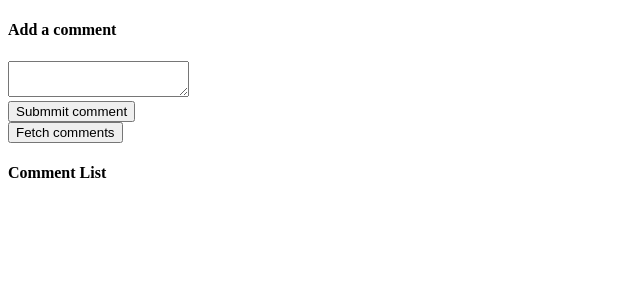
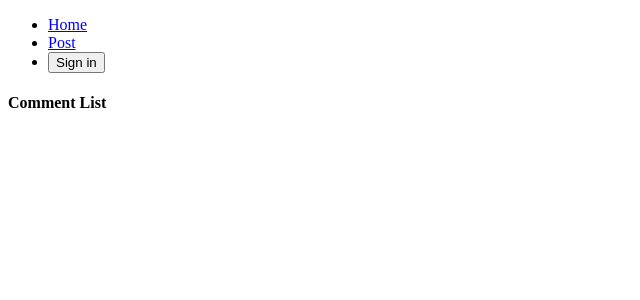
Before and after one commit to carlagromero/basic-comments-app, a React (Create React App) app: page / in a window 1280 px wide. Shown: the top 300 px of the page, without its empty margins (0-640 px from the left). Built offline with nearby package versions, Linux system fonts and the light colour scheme.

Commit message:
chore: implement HOC to handling private routes

```diff
--- a/src/App.js
+++ b/src/App.js
@@ -1,11 +1,34 @@
+import { Link, Route } from 'react-router-dom';
 import CommentBox from 'components/CommentBox';
 import CommentList from 'components/CommentList';
+import { useSelector, useDispatch } from 'react-redux';
+import * as actions from 'actions';
 
 function App() {
+  const dispatch = useDispatch();
+  const isLoggedIn = useSelector(state => state.auth);
+
+  const handleSignIn = () => {
+    dispatch(actions.changeAuth(!isLoggedIn));
+  }
+
+  const button = () => (
+    isLoggedIn ? <button onClick={handleSignIn}>Sign out</button> : <button onClick={handleSignIn}>Sign in</button>
+  );
+
+  const navBar = () => (
+    <ul>
+      <li><Link to="/">Home</Link></li>
+      <li><Link to="/post">Post</Link></li>
+      <li>{button()}</li>
+    </ul>
+  )
+
   return (
     <div>
-      <CommentBox />
-      <CommentList />
+      {navBar()}
+      <Route path='/post' component={CommentBox} />
+      <Route path='/' exact component={CommentList} />
     </div>
   );
 }
--- a/src/actions/index.js
+++ b/src/actions/index.js
@@ -1,5 +1,5 @@
 import axios from 'axios';
-import { FETCH_COMMENTS, SAVE_COMMENT } from 'actions/types';
+import { FETCH_COMMENTS, SAVE_COMMENT, CHANGE_AUTH } from 'actions/types';
 
 const saveComment = comment => ({
   type: SAVE_COMMENT,
@@ -16,4 +16,9 @@ const fetchComments = async () => {
   }
 }
 
-export { saveComment, fetchComments };
+const changeAuth = isLoggedIn => ({
+  type: CHANGE_AUTH,
+  payload: isLoggedIn,
+})
+
+export { saveComment, fetchComments, changeAuth };
--- a/src/actions/types.js
+++ b/src/actions/types.js
@@ -1,2 +1,3 @@
 export const SAVE_COMMENT = 'save_comment';
 export const FETCH_COMMENTS = 'fetch_comments';
+export const CHANGE_AUTH = 'change_auth';
--- a/src/components/CommentBox.js
+++ b/src/components/CommentBox.js
@@ -1,6 +1,7 @@
 import React from 'react';
 import { useDispatch } from 'react-redux';
 import { saveComment, fetchComments } from 'actions';
+import requireAuth from 'components/requireAuth';
 
 const CommentBox = () => {
   const dispatch = useDispatch();
@@ -35,4 +36,4 @@ const CommentBox = () => {
   );
 };
 
-export default CommentBox;
+export default requireAuth(CommentBox);
--- /dev/null
+++ b/src/components/requireAuth.js
@@ -0,0 +1,19 @@
+import React from 'react';
+import { useHistory } from 'react-router-dom';
+import { useSelector } from 'react-redux';
+
+const requireAuth = Component => ({ ...props }) => {
+  const history = useHistory();
+  const isLoggedIn = useSelector(state => state.auth);
+
+  React.useEffect(() => {
+    if(!isLoggedIn) {
+      history.push('/');
+    }
+  });
+
+
+  return <Component {...props} />;
+};
+
+export default requireAuth;
--- a/src/index.js
+++ b/src/index.js
@@ -1,5 +1,6 @@
 import React from 'react';
 import ReactDOM from 'react-dom';
+import { BrowserRouter as Router, Route } from 'react-router-dom';
 import App from './App';
 import reportWebVitals from './reportWebVitals';
 import Root from 'Root';
@@ -7,7 +8,9 @@ import Root from 'Root';
 ReactDOM.render(
   <React.StrictMode>
     <Root>
-      <App />
+      <Router>
+        <Route path='' component={App} />
+      </Router>
     </Root>
   </React.StrictMode>,
   document.getElementById('root')
--- /dev/null
+++ b/src/reducers/auth.js
@@ -0,0 +1,12 @@
+import { CHANGE_AUTH } from 'actions/types';
+
+const authReducer = (state = false, action) => {
+  switch (action.type) {
+    case CHANGE_AUTH:
+      return action.payload;
+    default:
+      return state;
+  }
+};
+
+export default authReducer;
--- a/src/reducers/index.js
+++ b/src/reducers/index.js
@@ -1,8 +1,10 @@
 import { combineReducers } from 'redux';
 import commentsReducer from 'reducers/comments';
+import authReducer from 'reducers/auth';
 
 const reducer = combineReducers({
   comments: commentsReducer,
+  auth: authReducer,
 })
 
 export default reducer;
```
